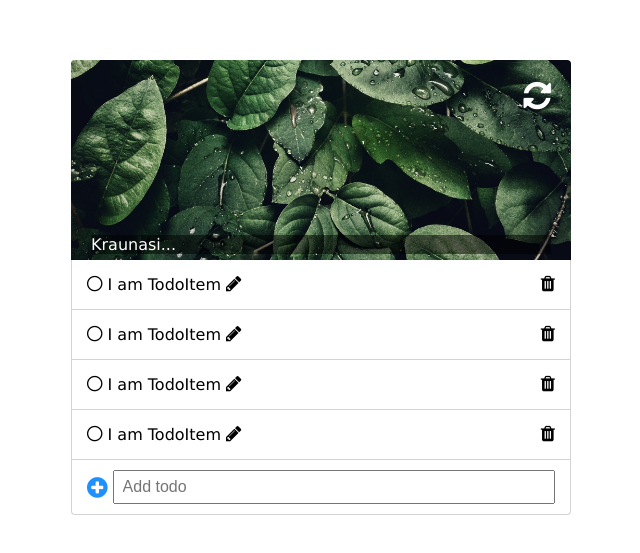
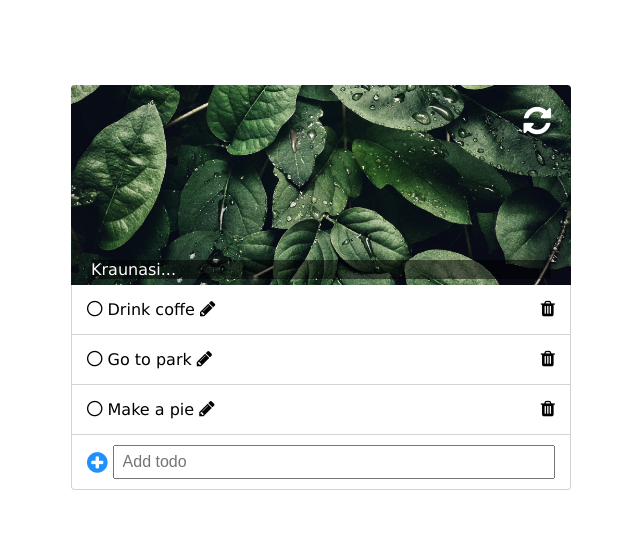
Before and after one commit to Tr1nTuKaS/React-Todo-2021.11.09, a React (Create React App) app: page / in a window 1280 px wide. Shown: the part 113-666 px from the top of the page, without its empty margins (319-959 px from the left). Built offline with nearby package versions, Linux system fonts and the light colour scheme.

Commit message:
list item itle

```diff
--- a/src/Todos/TodoItem.js
+++ b/src/Todos/TodoItem.js
@@ -1,10 +1,12 @@
-function TodoItem() {
+function TodoItem(props) {
   // uncheked styles item, fa-circle-thin
   // checked styles item line-through, fa-check-circle
+
+  // add title from props
   return (
     <li className='item'>
       <i className='fa fa-circle-thin make-done' aria-hidden='true'></i>
-      <span className='text'> I am TodoItem </span>
+      <span className='text'> {props.title} </span>
       <i className='fa fa-pencil edit-icon' aria-hidden='true'></i>
       <i className='fa fa-trash delete-icon' aria-hidden='true'></i>
     </li>
--- a/src/Todos/TodoList.js
+++ b/src/Todos/TodoList.js
@@ -6,10 +6,9 @@ function TodoList(props) {
   // generate todos
   return (
     <ul id='list' className='list'>
-      <TodoItem />
-      <TodoItem />
-      <TodoItem />
-      <TodoItem />
+      {props.todos.map((todo) => (
+        <TodoItem key={todo.id} title={todo.title} />
+      ))}
     </ul>
   );
 }
```
